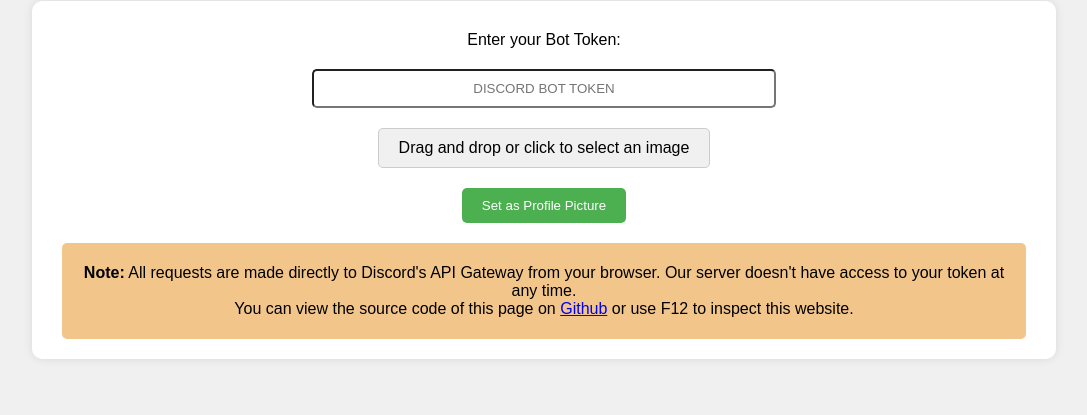
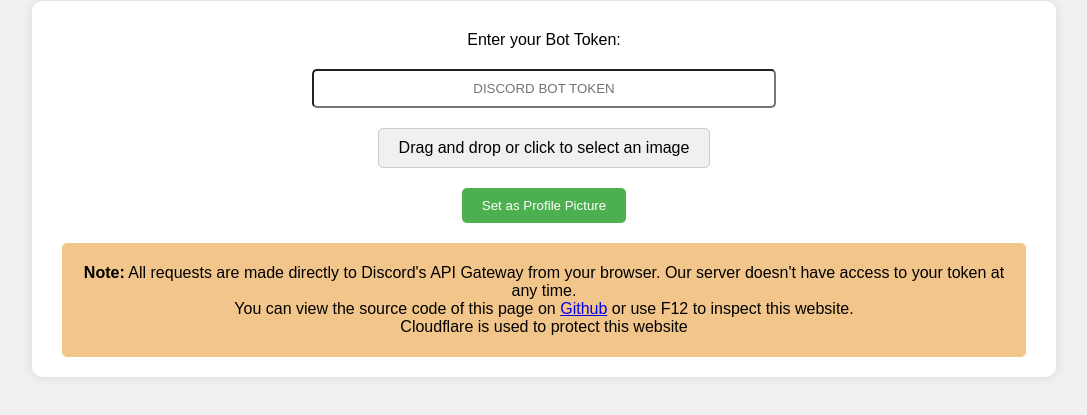
Before and after one commit to d0dge-dev/changebotpfp, a plain HTML site: page index.html in a window 1280 px wide. Shown: the part 79-494 px from the top of the page, without its empty margins (96-1183 px from the left). Drawn offline with Linux system fonts and the light colour scheme.

Commit message:
cloudflare note

```diff
--- a/index.html
+++ b/index.html
@@ -252,7 +252,8 @@
                     Gateway from your browser. Our server doesn't have access to your
                     token at any time.<br />You can view the source code of this page on
                     <a href="https://github.com/d0dge-dev/changebotpfp">Github</a> or use
-                    F12 to inspect this website.
+                    F12 to inspect this website.<br />Cloudflare is used to protect this
+                    website
                 </p>
             </div>
         </form>
```
